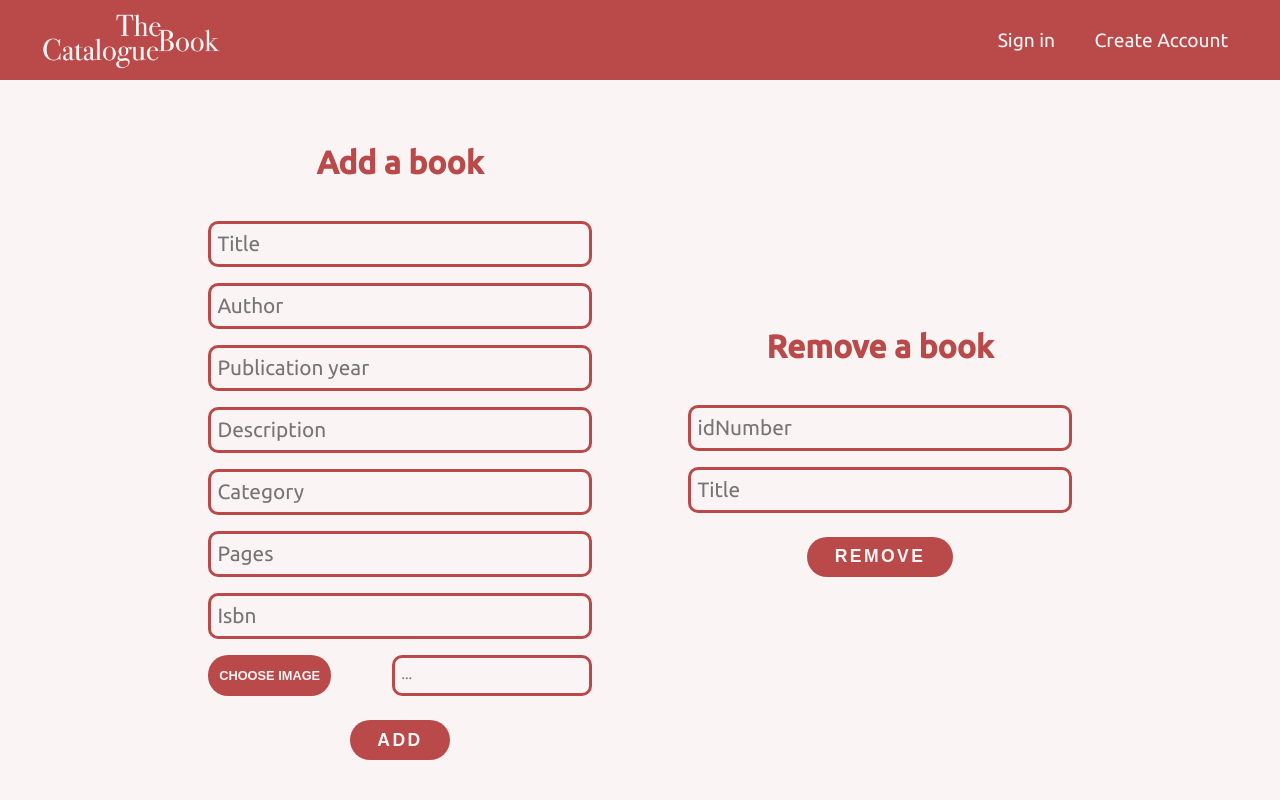
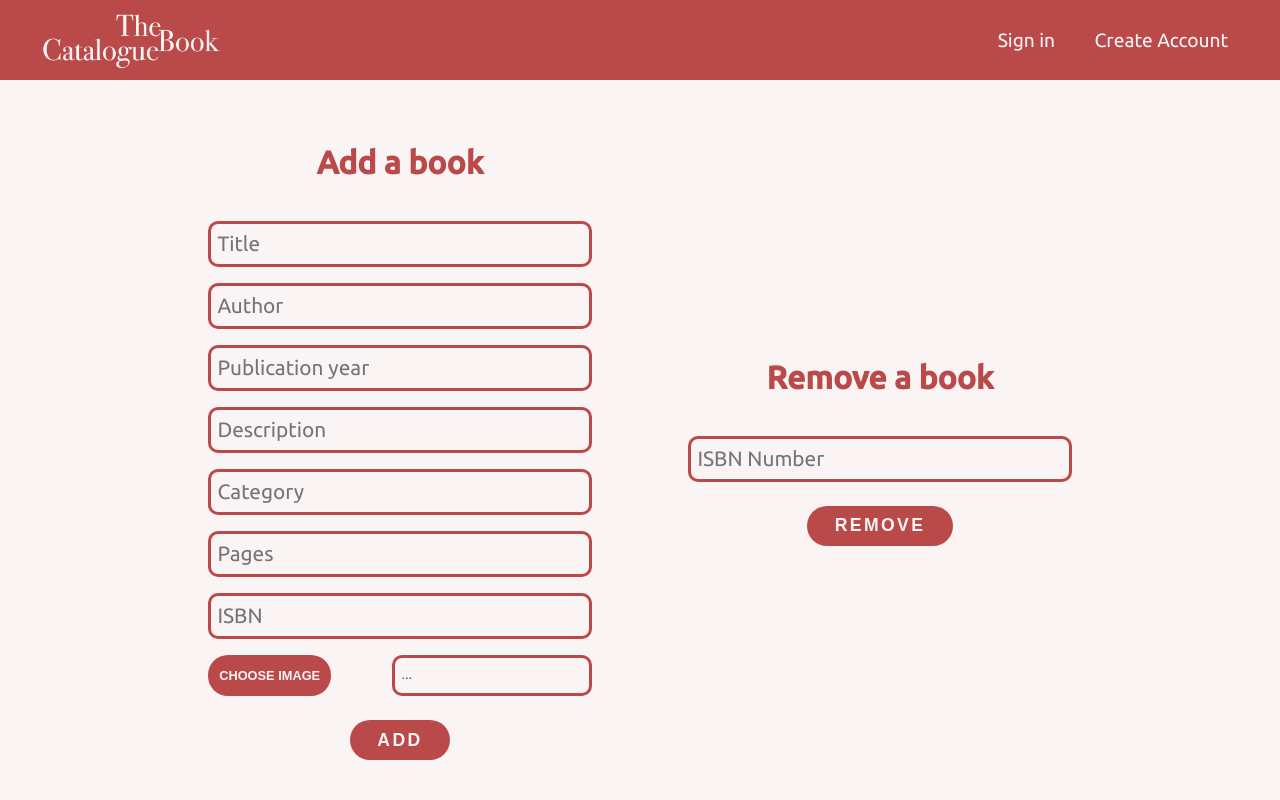
Before and after one commit to friduslol/the_book_catalogue, a React (Create React App) app in the folder the_book_catalogue/: page /adminPage in a window 1280 px wide. Shown: the top 800 px of the page. Built offline with nearby package versions, Linux system fonts and the light colour scheme.

Commit message:
remove book from database

```diff
--- a/the_book_catalogue/src/contexts/BookContext.jsx
+++ b/the_book_catalogue/src/contexts/BookContext.jsx
@@ -18,11 +18,28 @@ const BookContextProvider = (props) => {
         } catch(err) {
             return err
         }
-
     }
 
+    const removeBook = async (ISBN) => {
+        console.log("isbn in context", ISBN)
+        try {
+            let result = await fetch(`/api/v1/books/delete/${ISBN}`, {
+                method: "DELETE",
+                headers: {
+                    "content-type": "application/json",
+                }})
+            result = await result.json()
+            return result
+        } catch(err) {
+            return err
+        }
+    }
+
+
+
     const values = {
-        addBook
+        addBook,
+        removeBook
     }
 
     return(
--- a/the_book_catalogue/src/pages/AdminPage.js
+++ b/the_book_catalogue/src/pages/AdminPage.js
@@ -3,7 +3,7 @@ import { useState, useEffect, useRef, useContext } from "react"
 import {  BookContext } from "../contexts/BookContext"
 
 const AdminPage = () => {
-    const { addBook } = useContext(BookContext)
+    const { addBook, removeBook } = useContext(BookContext)
     const [coverImg, setCoverImg] = useState(null)
     const titleRef = useRef()
     const descRef = useRef()
@@ -12,6 +12,7 @@ const AdminPage = () => {
     const pubYearRef = useRef()
     const pagesRef = useRef()
     const categoryRef = useRef()
+    const isbnRemoveRef = useRef()
 
     const uploadImg = () => {
         let ref = document.getElementById('fileUpload')
@@ -47,6 +48,17 @@ const AdminPage = () => {
         console.log("Res:", addedBookResult);
     }
 
+    const handleRemoveBook = async (e) => {
+
+        e.preventDefault()
+
+        console.log("isbn", isbnRemoveRef)
+
+        let removedBookResult = await removeBook(isbnRemoveRef.current.value)
+
+        console.log("Res, removed book:", removedBookResult)
+    }
+
     return(
         <div className={Styles.adminContainer}>
             <div className={Styles.formsWrapper}>
@@ -58,7 +70,7 @@ const AdminPage = () => {
                     <input className={Styles.input} type="text" placeholder="Description" ref={descRef} required/>
                     <input className={Styles.input} type="text" placeholder="Category" ref={categoryRef} required/>
                     <input className={Styles.input} type="number" placeholder="Pages" ref={pagesRef} required/>
-                    <input className={Styles.input} type="text" placeholder="Isbn" ref={isbnRef} required/>
+                    <input className={Styles.input} type="text" placeholder="ISBN" ref={isbnRef} required/>
 
                     <div className={Styles.uploadImgWrapper}>
                         <input type="button" className={Styles.uploadButton} value="Choose image"  onClick={() => uploadImg()}/>
@@ -78,11 +90,11 @@ const AdminPage = () => {
                     <button type="submit" className={Styles.actionBtn}>Add</button>
                 </form>
 
-                <form className={Styles.formWrapper}>
+                <form className={Styles.formWrapper} onSubmit={handleRemoveBook}>
                     <h1 className={Styles.formHeader} >Remove a book</h1>
-                    <input className={Styles.input} type="number" placeholder="idNumber" />
-                    <input className={Styles.input} type="Name" placeholder="Title"/>
-                    <button className={Styles.actionBtn}>Remove</button>
+                    <input className={Styles.input} type="text" placeholder="ISBN Number" ref={isbnRemoveRef} required />
+                    {/* <input className={Styles.input} type="Name" placeholder="Title"/> */}
+                    <button type="submit" className={Styles.actionBtn}>Remove</button>
                 </form>
             </div>
         </div>
```
Also changed, not shown: 2 other files (tests, documents, lock files or other folders).
